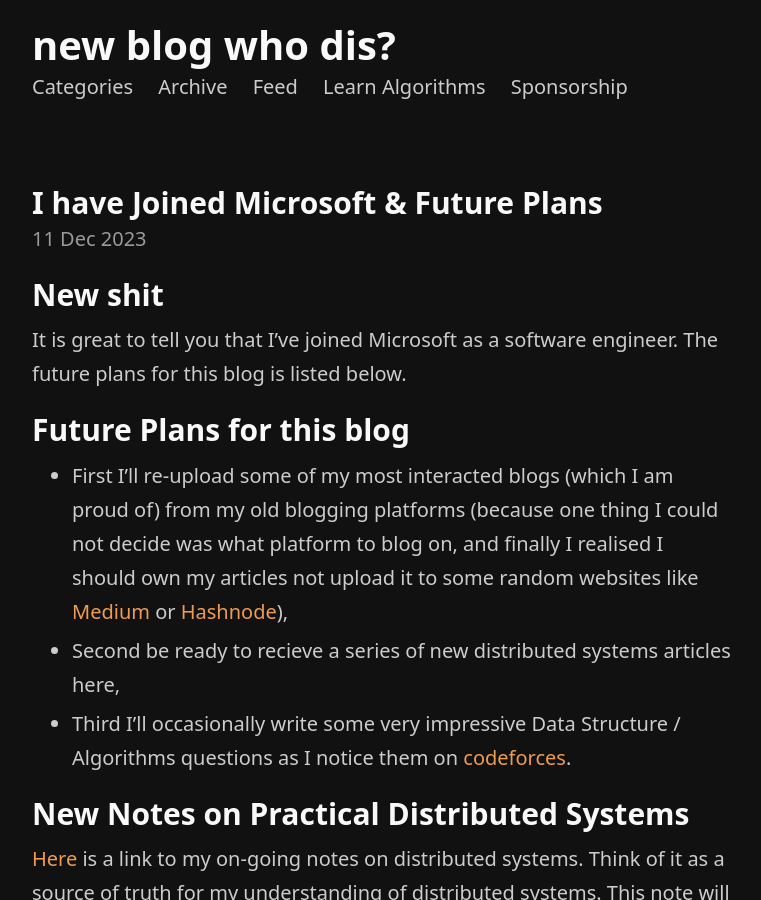
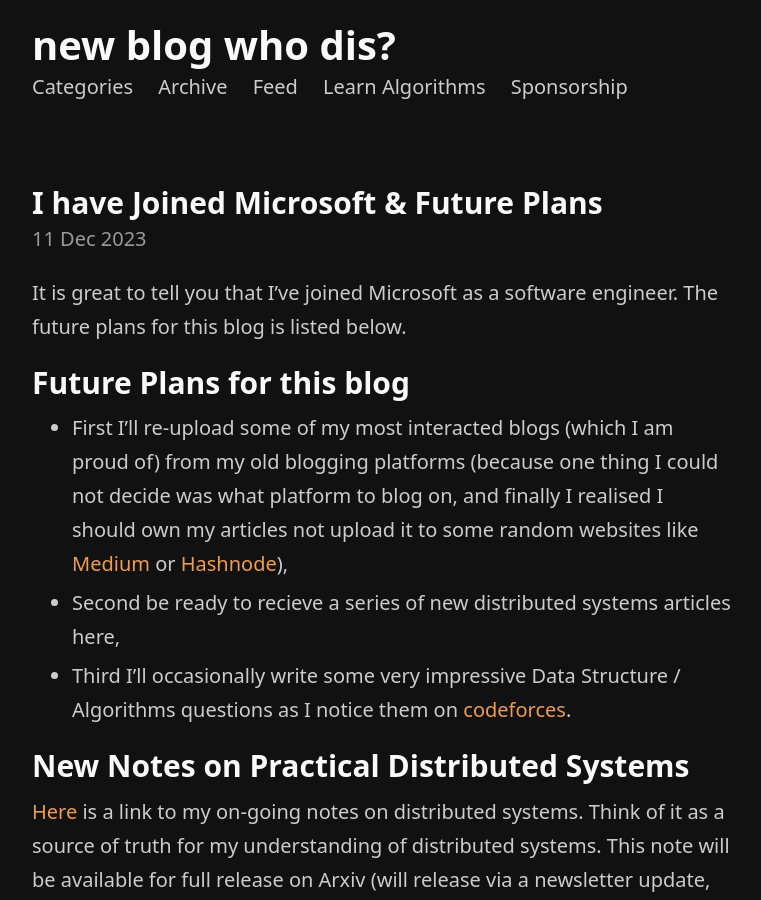
Before and after one commit to theroyakash/blog-v2, a Jekyll site: the page built from _posts/2023-12-11-i-have-joined-microsoft.md, in a window 1280 px wide and 900 px high. Shown: the whole window, without its empty margins (258-1019 px from the left). Built offline with Jekyll 4.4.1, drawn with Linux system fonts in a browser that asks for light colours.

Commit message:
update the blog article

```diff
--- a/_posts/2023-12-11-i-have-joined-microsoft.md
+++ b/_posts/2023-12-11-i-have-joined-microsoft.md
@@ -4,7 +4,6 @@ layout: post
 category: Plans and Announcements
 ---
 
-## New shit
 It is great to tell you that I've joined Microsoft as a software engineer. The future plans for this blog is listed below.
 
 ## Future Plans for this blog
```
